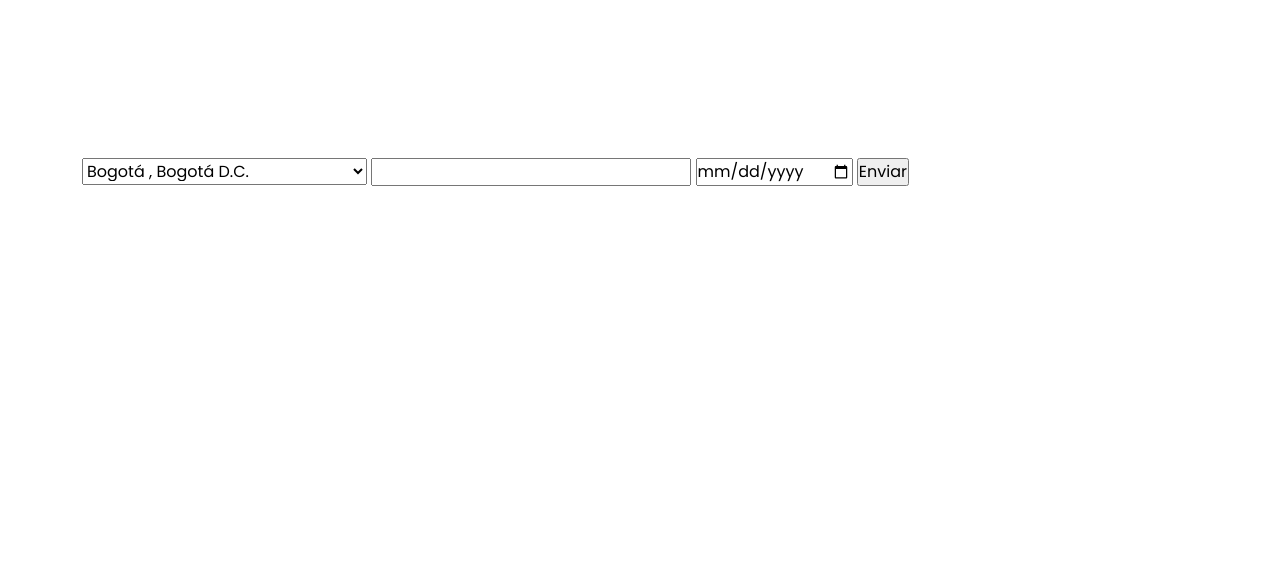
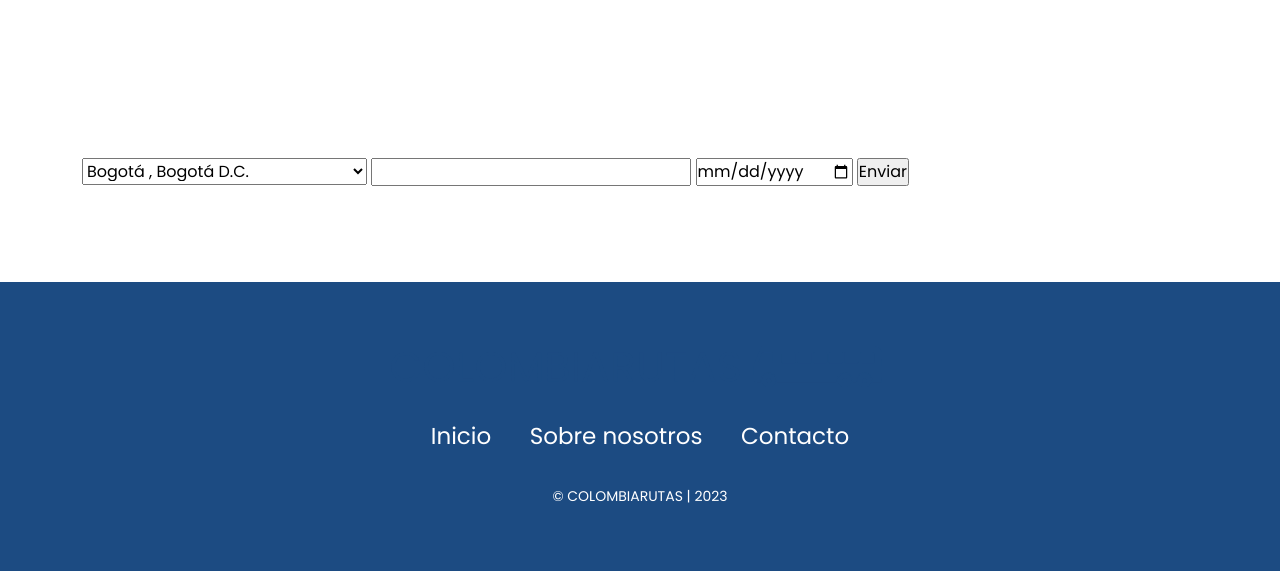
Before and after one commit to alejandromiradurango/proyecto-media, a PHP site: page / in a window 1280 px wide. Shown: the part 1487-2058 px from the top of the page. Before the commit the page ends 1673 px from the top, so only its background shows below. Run offline with PHP 8.4, Linux system fonts and the light colour scheme; data comes from the database, SQL or seed files in the repository.

Commit message:
Footer added

```diff
--- /dev/null
+++ b/components/footer.php
@@ -0,0 +1,11 @@
+<footer>
+    <div class="footer container">
+        <img src="images/logo-right-nb.svg" alt="" width="300">
+        <nav class="footer-navegacion">
+            <a class="enlace" href="index.php">Inicio</a>
+            <a class="enlace" href="sobre-nosotros.php">Sobre nosotros</a>
+            <a class="enlace" href="contacto.php">Contacto</a>
+        </nav>
+        <small class="copyright">&copy; COLOMBIARUTAS | 2023</small>
+    </div>
+</footer>
--- a/css/estilos.css
+++ b/css/estilos.css
@@ -187,3 +187,36 @@
 .active {
     background-color: var(--colorPrincipal) !important;
 }
+
+footer {
+    background-color: var(--colorPrincipal);
+    margin-top: 6em;
+}
+
+.footer {
+    display: flex;
+    padding: 4em 0;
+    flex-direction: column;
+    justify-content: center;
+    align-items: center;
+    gap: 2em;
+}
+
+.footer img {
+    width: 500px;
+}
+
+.footer-navegacion {
+    display: flex;
+    gap: 2em;
+    align-items: center;
+    font-size: 1.2em;
+}
+
+.footer .enlace {
+    color: white;
+}
+
+.copyright {
+    color: white;
+}
--- a/index.php
+++ b/index.php
@@ -11,6 +11,7 @@
         include("components/carousel.php");
         include("components/beneficios.php");
         include("components/buscador.php");
+        include("components/footer.php");
     ?>
     <?php include("components/scripts.php") ?>
 </body>
```
